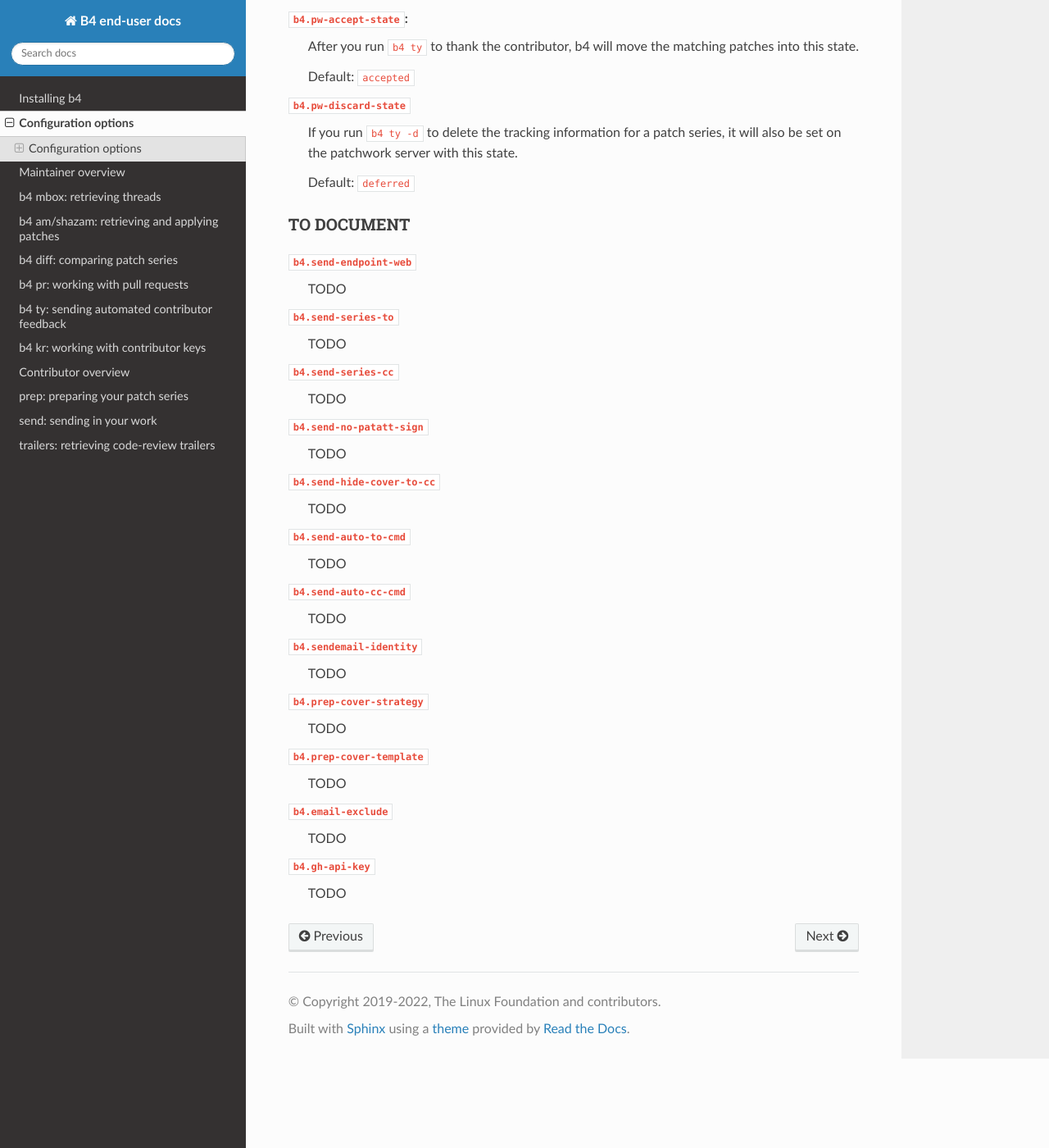
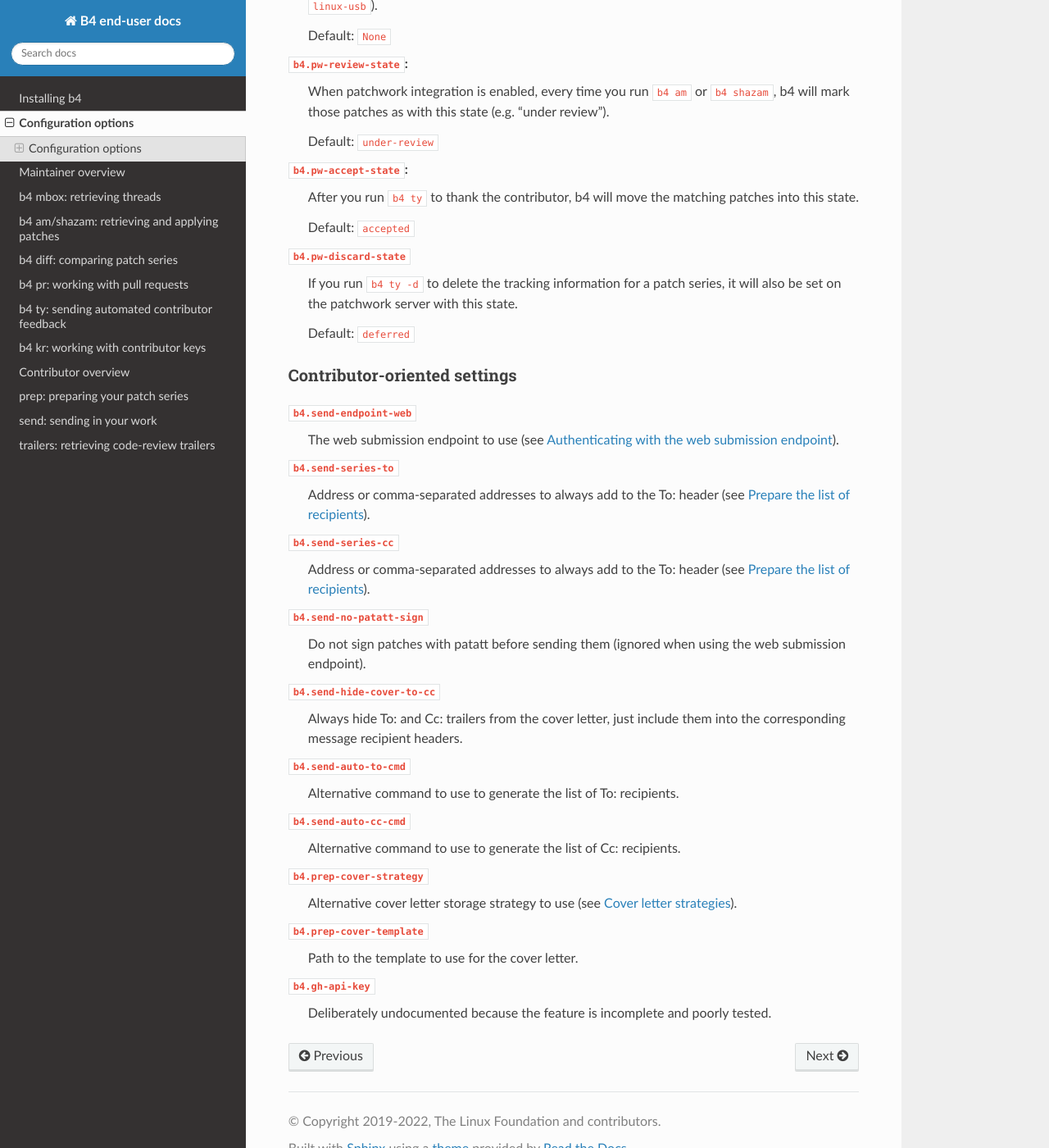
Before and after one commit to mricon/b4, a Sphinx documentation site: the page built from docs/config.rst, in a window 1280 px wide and 1400 px high, scrolled down 5372 px. Shown: the whole window at 82% size. Built offline with Sphinx 7.4.7 and the Read the Docs theme 2.0.0, drawn with Linux system fonts in a browser that asks for light colours; some of the changed text lies outside the part shown.

Commit message:
docs: add some cross-references
Complete the configuration file section and add some cross-references
where needed.

Signed-off-by: Konstantin Ryabitsev <konstantin@linuxfoundation.org>

```diff
--- a/docs/config.rst
+++ b/docs/config.rst
@@ -224,6 +224,16 @@ These settings control the behaviour of ``b4 ty`` command.
 
   Default: ``None``
 
+``b4.email-exclude``
+  A comma-separated list of shell-style globbing patterns with addresses
+  that should always be excluded from the recipient list.
+
+``b4.sendemail-identity``
+  Sendemail identity to use when sending mail directly from b4 (applies
+  to ``b4 send`` and ``b4 ty``). See ``man git-send-email`` for info
+  about sendemail identities.
+
+
 .. _patchwork_settings:
 
 Patchwork integration settings
@@ -270,43 +280,45 @@ integrate your b4 workflow with patchwork.
 
   Default: ``deferred``
 
-TO DOCUMENT
-~~~~~~~~~~~
+.. _contributor_settings:
+
+Contributor-oriented settings
+~~~~~~~~~~~~~~~~~~~~~~~~~~~~~
 
 ``b4.send-endpoint-web``
-  TODO
+  The web submission endpoint to use (see :ref:`web_endpoint`).
 
 ``b4.send-series-to``
-  TODO
+  Address or comma-separated addresses to always add to the To: header
+  (see :ref:`prep_recipients`).
 
 ``b4.send-series-cc``
-  TODO
+  Address or comma-separated addresses to always add to the To: header
+  (see :ref:`prep_recipients`).
 
 ``b4.send-no-patatt-sign``
-  TODO
+  Do not sign patches with patatt before sending them (ignored when
+  using the web submission endpoint).
 
 ``b4.send-hide-cover-to-cc``
-  TODO
+  Always hide To: and Cc: trailers from the cover letter, just include
+  them into the corresponding message recipient headers.
 
 ``b4.send-auto-to-cmd``
-  TODO
+  Alternative command to use to generate the list of To: recipients.
 
 ``b4.send-auto-cc-cmd``
-  TODO
-
-``b4.sendemail-identity``
-  TODO
+  Alternative command to use to generate the list of Cc: recipients.
 
 ``b4.prep-cover-strategy``
-  TODO
+  Alternative cover letter storage strategy to use (see
+  :ref:`prep_cover_strategies`).
 
 ``b4.prep-cover-template``
-  TODO
-
-``b4.email-exclude``
-  TODO
+  Path to the template to use for the cover letter.
 
 ``b4.gh-api-key``
-  TODO
+  Deliberately undocumented because the feature is incomplete and poorly
+  tested.
 
 .. _`patatt`: https://pypi.org/project/patatt/
--- a/docs/contributor/prep.rst
+++ b/docs/contributor/prep.rst
@@ -41,6 +41,8 @@ You can then edit the cover letter using::
 This will fire up a text editor using your defined ``$EDITOR`` or
 ``core.editor`` and automatically update the cover letter commit when
 you are done.
+
+.. _prep_cover_strategies:
 
 Cover letter strategies
 ~~~~~~~~~~~~~~~~~~~~~~~
@@ -169,6 +171,7 @@ should be preserved through all rebase operations.
    you do want to edit it directly using ``git rebase -i``, remember to
    use ``git commit --allow-empty`` to commit it back into the tree.
 
+.. _prep_recipients:
 
 Prepare the list of recipients
 ------------------------------
```
Also changed, not shown: other parts of docs/contributor/prep.rst (+2 -0 lines), docs/contributor/send.rst (+11 -4 lines).
